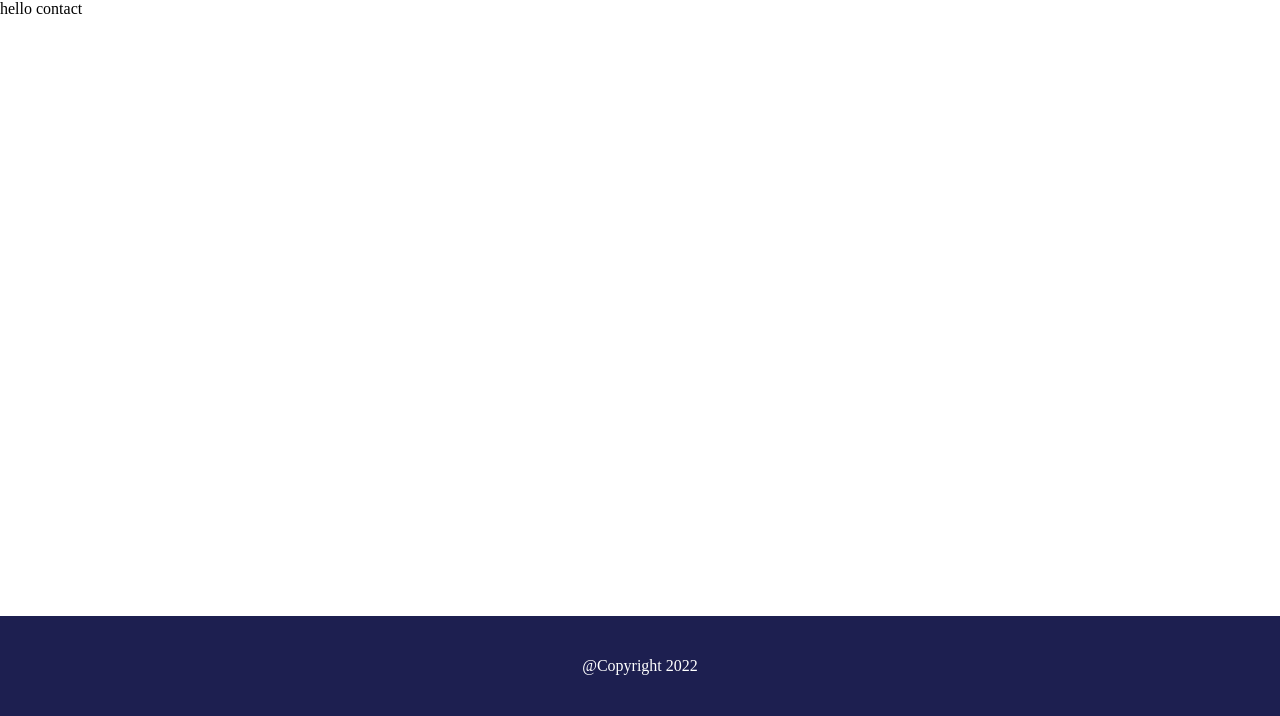
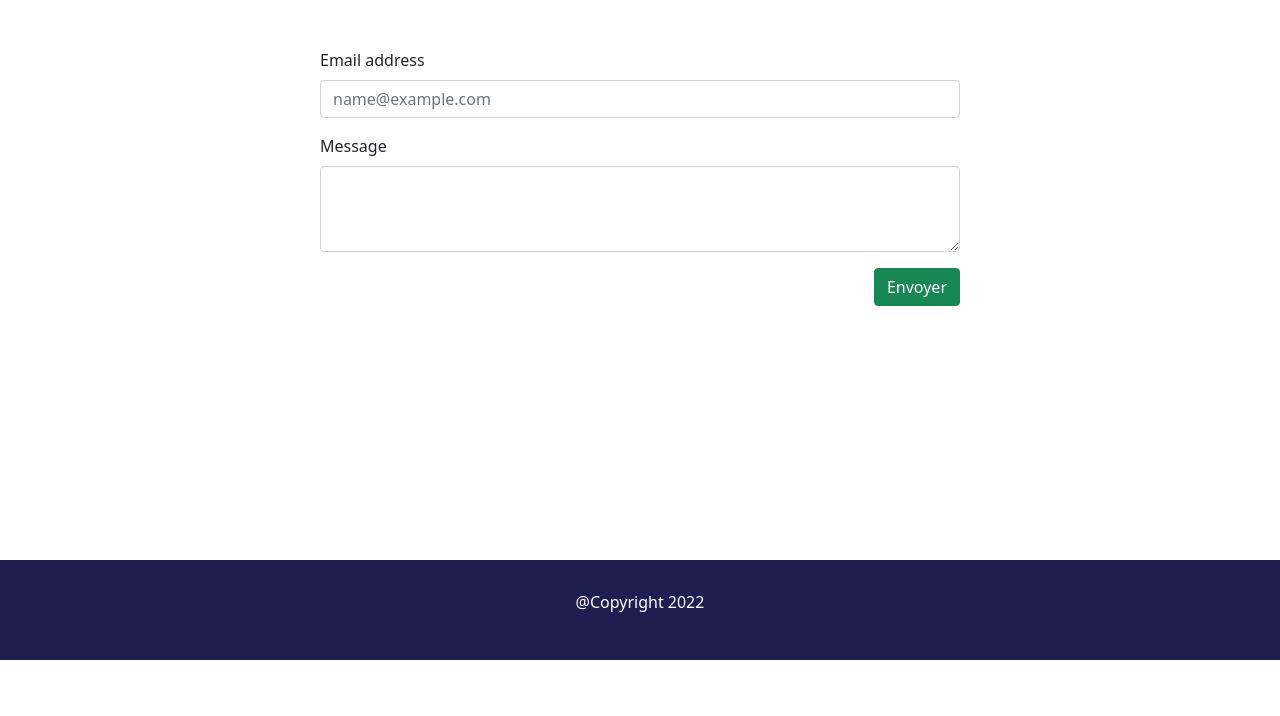
Before and after one commit to melineecolasante/premier-site-web, a plain HTML site: page contact.html in a window 1280 px wide. Shown: the part 140-856 px from the top of the page. After the commit the page ends 800 px from the top, so only its background shows below. Drawn offline with nearby package versions, Linux system fonts and the light colour scheme.

Commit message:
set up contact file with bootstrap

```diff
--- a/about.html
+++ b/about.html
@@ -4,6 +4,12 @@
     <meta charset="UTF-8" />
     <meta http-equiv="X-UA-Compatible" content="IE=edge" />
     <meta name="viewport" content="width=device-width, initial-scale=1.0" />
+    <link
+      href="https://cdn.jsdelivr.net/npm/bootstrap@5.1.3/dist/css/bootstrap.min.css"
+      rel="stylesheet"
+      integrity="sha384-1BmE4kWBq78iYhFldvKuhfTAU6auU8tT94WrHftjDbrCEXSU1oBoqyl2QvZ6jIW3"
+      crossorigin="anonymous"
+    />
     <title>site web association</title>
     <link rel="stylesheet" href="style.css" />
   </head>
@@ -19,11 +25,9 @@
         <li><a href="don.html"> faire un don </a></li>
       </ul>
     </header>
-    <div class="container">
-        hello about
-    </div>
+    <div class="container">hello about</div>
     <footer>
-        <p>@Copyright 2022</p>
-      </footer>
+      <p>@Copyright 2022</p>
+    </footer>
   </body>
 </html>
--- a/contact.html
+++ b/contact.html
@@ -4,6 +4,12 @@
     <meta charset="UTF-8" />
     <meta http-equiv="X-UA-Compatible" content="IE=edge" />
     <meta name="viewport" content="width=device-width, initial-scale=1.0" />
+    <link
+      href="https://cdn.jsdelivr.net/npm/bootstrap@5.1.3/dist/css/bootstrap.min.css"
+      rel="stylesheet"
+      integrity="sha384-1BmE4kWBq78iYhFldvKuhfTAU6auU8tT94WrHftjDbrCEXSU1oBoqyl2QvZ6jIW3"
+      crossorigin="anonymous"
+    />
     <title>site web association</title>
     <link rel="stylesheet" href="style.css" />
   </head>
@@ -19,11 +25,34 @@
         <li><a href="don.html"> faire un don </a></li>
       </ul>
     </header>
-    <div class="container">
-        hello contact
+    <div class="mt-5 w-50 m-auto">
+      <div class="mb-3">
+        <label for="exampleFormControlInput1" class="form-label"
+          >Email address</label
+        >
+        <input
+          type="email"
+          class="form-control"
+          id="exampleFormControlInput1"
+          placeholder="name@example.com"
+        />
+      </div>
+      <div class="mb-3">
+        <label for="exampleFormControlTextarea1" class="form-label"
+          >Message</label
+        >
+        <textarea
+          class="form-control"
+          id="exampleFormControlTextarea1"
+          rows="3"
+        ></textarea>
+      </div>
+      <div class="btn__class">
+        <button type="button" class="btn btn-success">Envoyer</button>
+      </div>
     </div>
     <footer>
-        <p>@Copyright 2022</p>
-      </footer>
+      <p>@Copyright 2022</p>
+    </footer>
   </body>
 </html>
--- a/style.css
+++ b/style.css
@@ -53,7 +53,6 @@ header {
   margin: 0;
   padding: 0;
   width: 100%;
-  min-height: 77vh;
 }
 .event {
   display: flex;
@@ -86,6 +85,13 @@ footer {
   height: 100px;
   align-items: center;
   color: white;
+  width: 100%;
+  position: fixed;
+  bottom: 0;
+}
+
+.btn__class {
+  float:right;
 }
 
 @media screen and (max-width: 400px) {
```
Also changed, not shown: don.html (+9 -5 lines), event.html (+7 -1 lines), index.html (+6 -0 lines).
